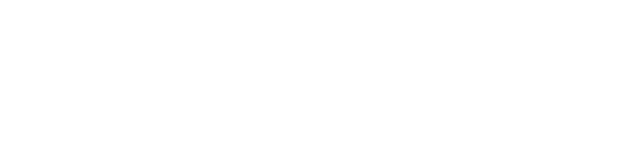
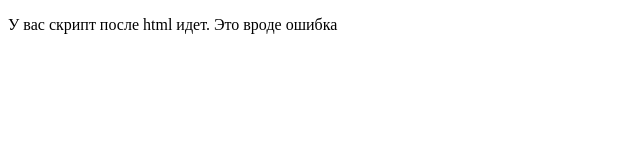
Before and after one commit to tsugaev/tsugaev.github.io, a plain HTML site: page index.html in a window 1280 px wide. Shown: the whole page, without its empty margins (0-640 px from the left). Drawn offline with Linux system fonts and the light colour scheme.

Commit message:
Mohmad version

```diff
--- a/index.html
+++ b/index.html
@@ -6,7 +6,7 @@
 	<meta charset="utf-8">
 </head>
 <body>
-
+<p>У вас скрипт после html идет. Это вроде ошибка</p>
 </body>
 </html>
 <script>
```
